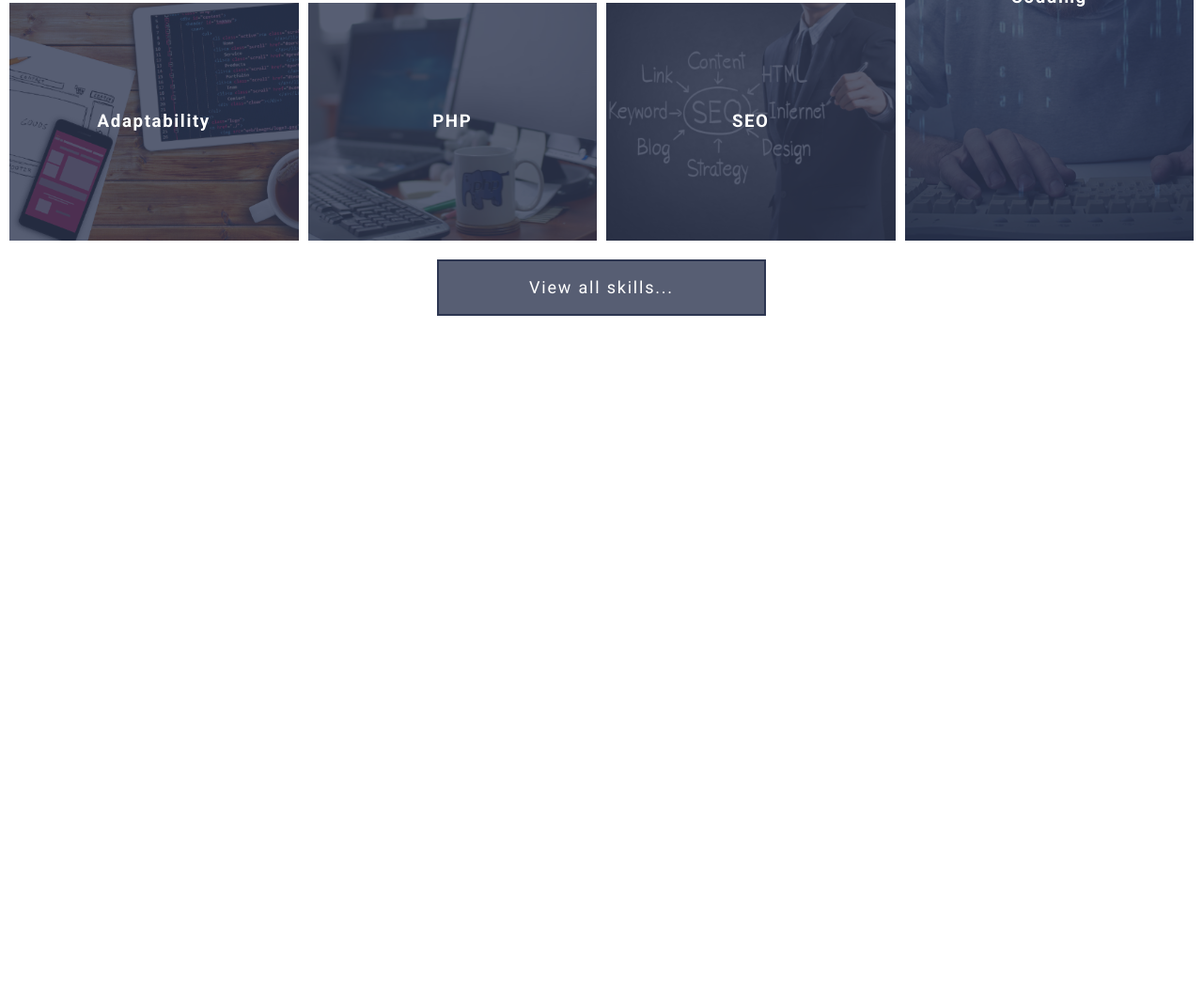
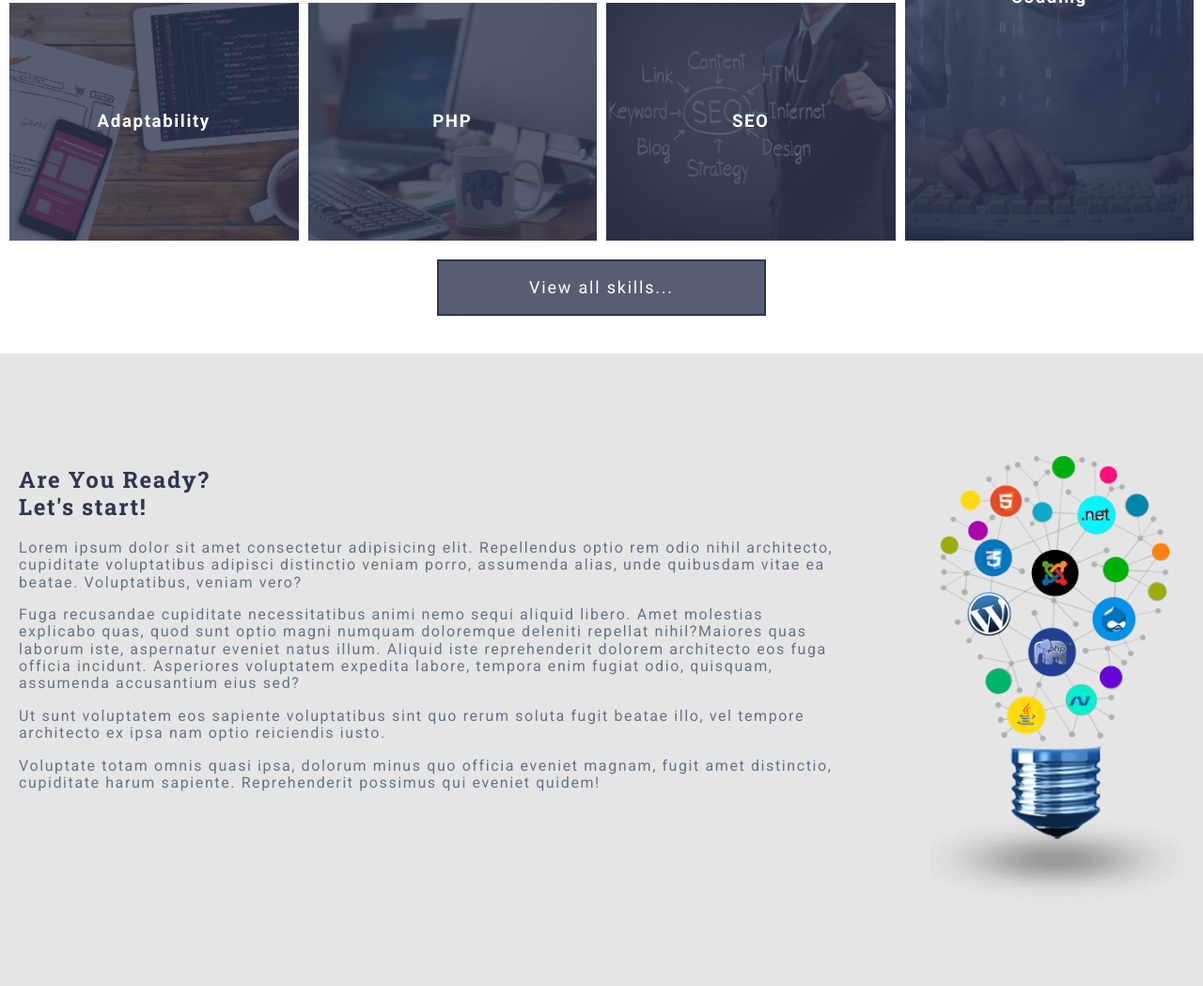
Before and after one commit to Shopina/grid-template-init-project, a website: page grid-template-init-project/index.html in a window 1280 px wide. Shown: the part 1334-2383 px from the top of the page at 94% size. Before the commit the page ends 1710 px from the top, so only its background shows below. Drawn offline with Linux system fonts and the light colour scheme.

Commit message:
добавлена about section

```diff
--- a/grid-template-init-project/assets/css/style.css
+++ b/grid-template-init-project/assets/css/style.css
@@ -805,6 +805,37 @@
     transition: color 0.5s;
   }
 
+  .about {
+    background-color: rgb(229, 229, 229);
+    padding-top: 100px;
+    padding-bottom: 80px;
+  }
+
+  .container {
+    display: grid;
+    grid-template-columns: 1fr 271px;
+    grid-gap: 100px;
+    /* max-width: 1340px; */
+    margin: auto;
+    padding: 0 20px;
+  }
+
+  .about-content {
+    display: block;
+  }
+  .about-content p:first-of-type::after {
+    position: absolute;
+    content: "";
+    top: 0;
+    width: 2px;
+    height: 200px;
+    background-color: rgba(99, 117, 136, 0.1);
+  }
+
+  .about-image {
+    display: block;
+  }
+
   @media (min-width: 993px) {
     .skills {
       grid-template-columns: repeat(4, 1fr);
--- a/grid-template-init-project/index.html
+++ b/grid-template-init-project/index.html
@@ -129,6 +129,23 @@
   <div class="btn-set"><a href="#" class="btn-accent">View all skills...</a></div>
 </section>
 
+<section class="about section">
+  <div class="container">
+    <div class="about-content">
+      <h2>Are You Ready?<br>
+        Let's start!
+      </h2>
+      <p>Lorem ipsum dolor sit amet consectetur adipisicing elit. Repellendus optio rem odio nihil architecto, cupiditate voluptatibus adipisci distinctio veniam porro, assumenda alias, unde quibusdam vitae ea beatae. Voluptatibus, veniam vero?</p>
+      <p>Fuga recusandae cupiditate necessitatibus animi nemo sequi aliquid libero. Amet molestias explicabo quas, quod sunt optio magni numquam doloremque deleniti repellat nihil?Maiores quas laborum iste, aspernatur eveniet natus illum. Aliquid iste reprehenderit dolorem architecto eos fuga officia incidunt. Asperiores voluptatem expedita labore, tempora enim fugiat odio, quisquam, assumenda accusantium eius sed?</p>
+      <p>Ut sunt voluptatem eos sapiente voluptatibus sint quo rerum soluta fugit beatae illo, vel tempore architecto ex ipsa nam optio reiciendis iusto.</p>
+      <p>Voluptate totam omnis quasi ipsa, dolorum minus quo officia eveniet magnam, fugit amet distinctio, cupiditate harum sapiente. Reprehenderit possimus qui eveniet quidem!</p>
+    </div>
+    <div class="about-image">
+      <img src="assets/img/img-lamp-webdev.png" alt="lamp">
+    </div>
+  </div>
+</section>
+
   <script src="libs/jquery/dist/jquery.min.js"></script>
   <script src="assets/js/main.js"></script>
 </body>
```
